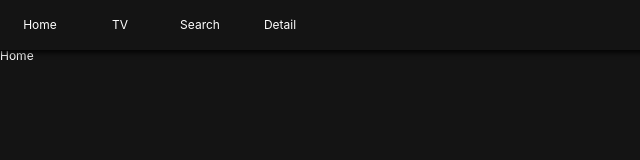
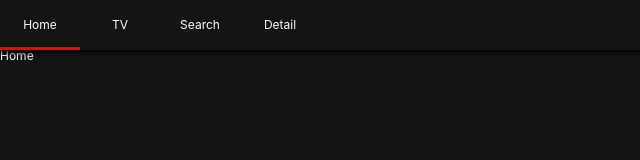
Before and after one commit to sonyun247/react-practice, a React (Create React App) app: page / in a window 1280 px wide. Shown: the top 160 px of the page, without its empty margins (0-640 px from the left). Built offline with nearby package versions, Linux system fonts and the light colour scheme.

Commit message:
styled-components props
use withRouter(component)
withRouter from "react-router-dom";
props
current type boolean

```diff
--- a/src/Components/Header.js
+++ b/src/Components/Header.js
@@ -1,5 +1,5 @@
 import styled from "styled-components";
-import { Link } from "react-router-dom";
+import { Link, withRouter } from "react-router-dom";
 
 const Header = styled.header`
     z-index:99;
@@ -20,6 +20,8 @@ const List = styled.li`
     width:80px;
     height:50px;
     text-align:center;
+    border-bottom:3px solid ${props => (props.current ? "red" : "transparent")};
+    transition: border-bottom .5s ease-out;
 `;
 const LinkStyle = styled(Link)`
     height:50px;
@@ -28,21 +30,22 @@ const LinkStyle = styled(Link)`
     justify-content:center;
 `;
 
-export default () => (
+export default withRouter(({ location: { pathname } }) => (
     <Header>
         <Lists>
-            <List>
+            <List current={pathname === "/"}>
                 <LinkStyle to="/">Home</LinkStyle>
             </List>
-            <List>
+            <List current={pathname === "/tv"}>
                 <LinkStyle to="/tv">TV</LinkStyle>
             </List>
-            <List>
+            <List current={pathname === "/search"}>
                 <LinkStyle to="/search">Search</LinkStyle>
             </List>
-            <List>
+            <List current={pathname === "/detail"}>
                 <LinkStyle to="/detail">Detail</LinkStyle>
             </List>
         </Lists>
     </Header >
+)
 );
```
Also changed, not shown: 1 other file (tests, documents, lock files or other folders).
